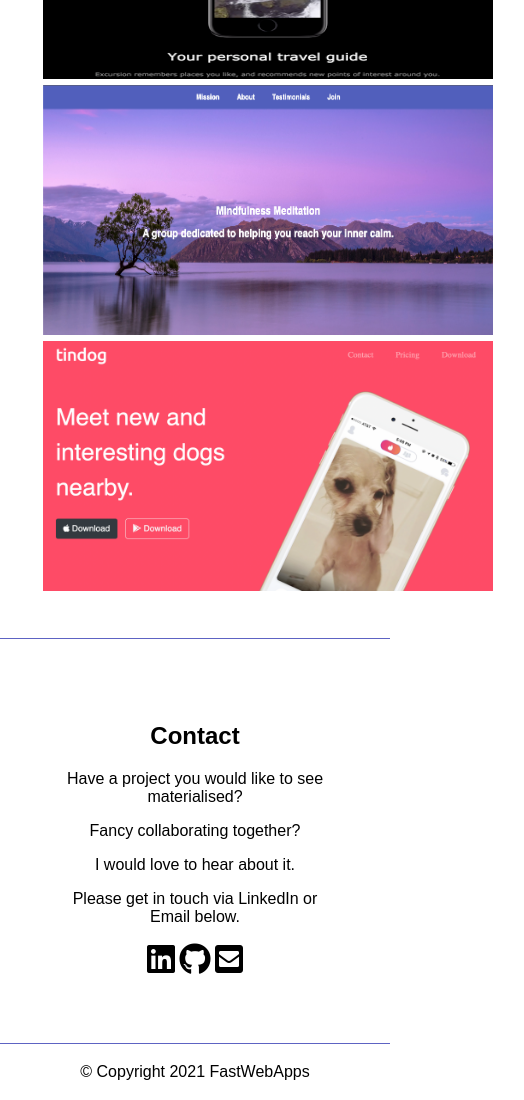
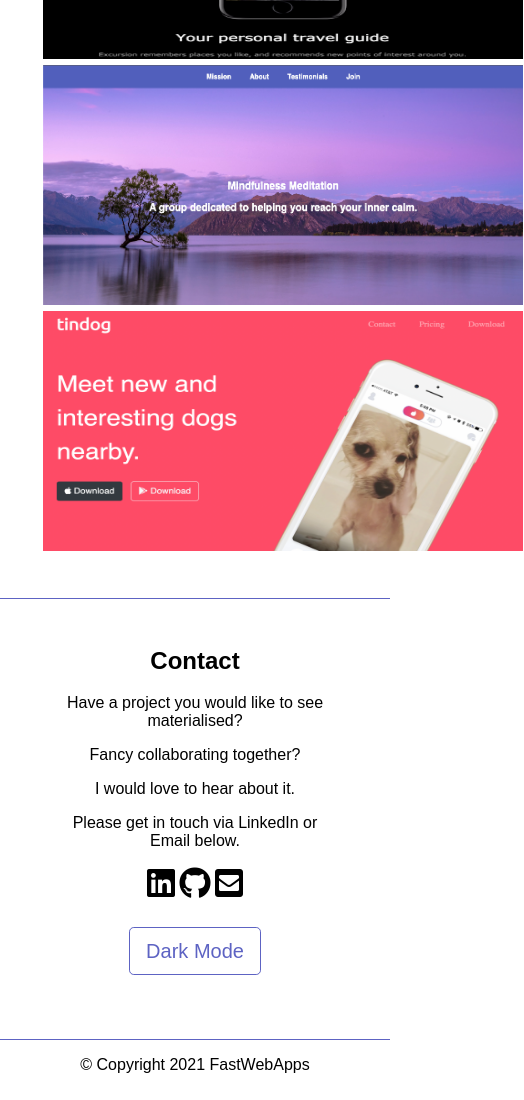
Before and after one commit to mworsfold15/Portfolio, a plain HTML site: page index.html in a window 390 px wide. Shown: the part 2052-3152 px from the top of the page, 524 px wide, since content can reach past the window. Drawn offline with Linux system fonts and the light colour scheme.

Commit message:
README added, styles polished.

```diff
--- a/index.html
+++ b/index.html
@@ -131,12 +131,27 @@
                 <a href="#"><i class="fab fa-github icon"></i></a>
                 <a href="#"><i class="fas fa-envelope-square icon"></i></a>
               </div>
+
+              <button onclick="darkMode()" class="mode">Dark Mode</button>
         </section>
+
+
     </main>
 
+
+
     <footer>
-        &copy; Copyright 2021 FastWebApps
+        &copy; Copyright  <script type="text/javascript">
+            document.write(new Date().getFullYear());
+          </script> FastWebApps
     </footer>
+
+    <script>
+        function darkMode() {
+            var element = document.body;
+            element.classList.toggle("dark-mode")
+        }
+    </script>
 </body>
 
 </html>
--- a/resources/styles/styles.css
+++ b/resources/styles/styles.css
@@ -241,24 +241,24 @@ header nav li a:hover {
 #portfolio {
     border-top: 1px solid #5d63c3;
     border-bottom: 1px solid #5d63c3;
-    padding-top: 25px;
+    padding-top: 2.5rem;
     text-align: center;
     padding: 2rem;
 }
 
 #portfolio-heading {
-    padding: 20px;
+    padding: 1.25rem;
     margin: 0;
 }
 
 .spacer {
-    max-width: 1200px;
+    max-width: 75rem;
     margin: auto;
 }
 
 .website img {
-    height: 250px;
-    width: 450px;
+    height: 11rem;
+    width: 24rem;
     border: 1px solid white;
 }
 
@@ -266,7 +266,7 @@ header nav li a:hover {
     display: flex;
     flex-wrap: wrap;
     justify-content: space-evenly;
-    padding: 10px;
+    padding: 0.625rem;
 }
 
 .col {
@@ -275,13 +275,18 @@ header nav li a:hover {
     justify-content: space-around;
 }
 
-@media only screen and (max-width: 1058) {
+@media only screen and (max-width: 870px) {
    #portfolio .website img {
-        border: 1px solid red;
+        height: 15rem;
+        width: 30rem;
     }
 }
 
 /* Contact */
+
+#contact h2{
+   margin-top: -1rem;
+}
 #contact{
     margin: 2rem;
     padding: 2rem;
@@ -324,7 +329,7 @@ header nav li a:hover {
 /* Footer */
 
 footer {
-    height: 3.5rem;
+    height: 3.125rem;
     border-top: 1px solid #5d63c3;
     text-align: center;
     display: flex;
```
Also changed, not shown: resources/images/Portfolio.png (added), 2 other files.
